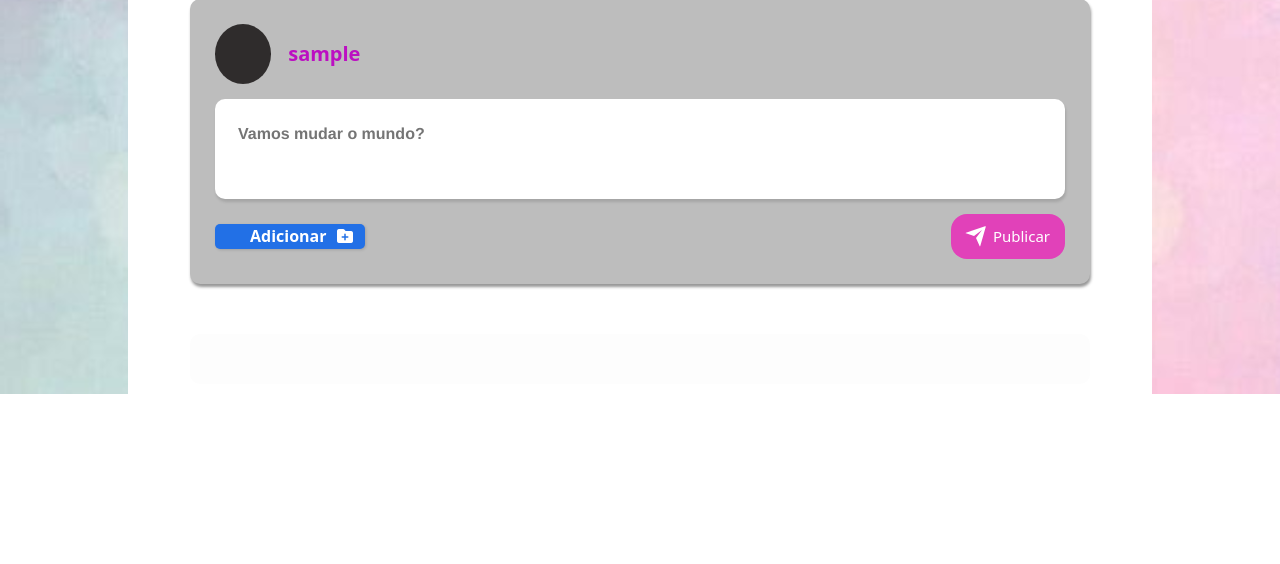
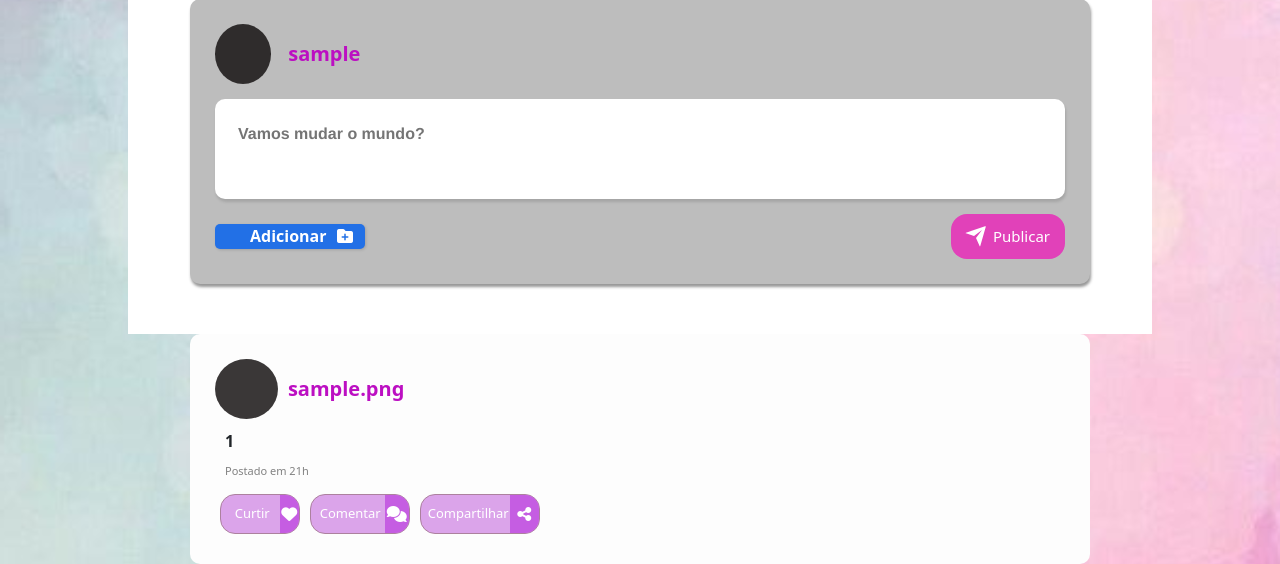
Before and after one commit to peludo99/Mapeando-o-Bem, a PHP site: page /views/tela_inicial.php in a window 1280 px wide. Shown: the part 4088-4652 px from the top of the page. Before the commit the page ends 4482 px from the top, so only its background shows below. Run offline with PHP 8.4, Linux system fonts and the light colour scheme; the visitor is signed in with stand-in values (Sample User, id 1); tables that the repository leaves empty or names only in its code hold one stand-in row (values such as "Sample post"); some libraries are stand-ins or nearby versions.

Commit message:
vida boa essa

```diff
--- a/controllers/funcoes.php
+++ b/controllers/funcoes.php
@@ -14,7 +14,9 @@
 
 
     return $conexao->BuscarDadosSenha($email, $senha);
-}
+};
+
+
 
 function Buscardadosdecadastro($email)
 {
@@ -25,7 +27,9 @@
 
         return $conexao->BuscarDados($email);
     }
-}
+};
+
+
 
 function CadastrarUsuarios($nome, $email, $senha)
 {
@@ -36,4 +40,113 @@
 
         return true;
     }
-}
+};
+
+
+function AdicionarPost($conteudo, $file, $email)
+{
+    global $conexao;
+
+    if ($conexao->addPost($conteudo, $file, $email)) {
+
+        return true;
+    }
+};
+
+
+function Exibirposts()
+{
+    global $conexao;
+    $resultado = $conexao->Buscarpost();
+
+    return   $resultado;
+};
+
+function Telainicial($post_user,$post)
+{
+    echo "<ul class='Post' id='posts'>";
+    echo "<div class='infoUser'>";
+    echo " <div class='imgUser'>";
+
+    echo "  </div>";
+    echo "  <Strong class='nomeUser'>" .$post_user. "</Strong>";
+
+    echo " </div>";
+
+    echo " <li class='formPostA'>";
+    echo " <stron>" . $post. "";
+    echo "  </stron>";
+    echo "  <div class='hora'>";
+
+    echo "     <hora> Postado em 21h</hora>";
+    echo " </div>";
+    echo "<div class='iconsAndButton'>";
+    echo "<div class='btnpost'>";
+    echo " <button type='button' class='share-button'>";
+    echo " <span class='button__text'>Curtir</span>";
+    echo "  <span class='button__icon'>";
+
+    echo " <i class='fa-solid fa-heart'></i>";
+    echo "  </span>";
+    echo " </button>";
+    echo " <button style='width: 100px;' type='button' class='share-button'>";
+    echo " <span class='button__text'>Comentar</span>";
+    echo " <span class='button__icon'>";
+
+    echo " <i class='fa-solid fa-comments'></i>";
+    echo "  </span>";
+    echo "  </button>";
+    echo " <button style='width: 120px;' type='button' class='share-button'>";
+    echo " <span class='button__text'>Compartilhar</span>   ";
+    echo "<span class='button__icon'>";
+
+    echo " <i class='fa-solid fa-share-nodes'></i>";
+    echo " </span>";
+    echo " </button>";
+
+    echo " </div>";
+
+
+    echo "  </div>";
+    echo "  </li>";
+    echo "</ul>";
+
+};
+
+
+
+
+function quantidadedeposts()
+{
+    $todos = Exibirposts();
+    $dados = array();
+
+    for ($i = 0; count($todos) > $i; $i++) {
+
+        foreach ($todos[$i] as $conteudo) {
+            $dados[] = $conteudo;
+
+
+        }
+    }
+
+    $quantidadedeposts = count($dados);
+
+    return $quantidadedeposts/4;
+};
+
+
+
+//  $files_post[] = (($i * 4) - 2) - 1;
+//
+//  $id_post[] = (($i * 4)) - 1;
+
+
+// $files_post = array();
+// $email_post = array();
+// $id_post = array();
+
+
+
+
+?>
--- a/models/conexao.php
+++ b/models/conexao.php
@@ -95,18 +95,31 @@
         return $res;
     }
 
-    function addPost($conteudo){
+    function addPost($conteudo,$file,$email){
 
           // SE FALSO ADICIONA O CADASTRO DO USUARIO AO BANCO
-          $comando = $this->pdo->prepare("INSERT INTO  publicaçoes(conteudo) VALUES(:c)");
-
+          $comando = $this->pdo->prepare("INSERT INTO  publi(conteudo,files,email_user) VALUES(:c, :f, :e)");
           $comando->bindValue(":c", "$conteudo");
-
+          $comando->bindValue(":f", "$file");
+          $comando->bindValue(":e", "$email");
           // EXECUTA OS COMANDOS
           $comando->execute();
-          Mensagem("Publicado", "success");
           // RETORNA VERDADEIRO
           return true;
+
+    }
+
+
+
+
+    function Buscarpost(){
+
+        $cmd = $this->pdo->prepare("SELECT * FROM publi");
+        $cmd->execute();
+        $resultado = $cmd->fetchAll(PDO::FETCH_ASSOC);
+
+        return $resultado;
+
 
     }
 }
--- a/views/js/FormPost.js
+++ /dev/null
@@ -1,139 +0,0 @@
-class FormPost {
-
-    constructor(idformpost, idtextearea, idulpost) {
-        this.form = document.getElementById(idformpost);
-        this.textarea = document.getElementById(idtextearea);
-        this.ulpost = document.getElementById(idulpost);
-
-        this.addSubmit();
-
-    }
-
-    onSubmit(func) {
-        this.form.addEventListener('submit', func);
-    }
-
-    formvalidate(value) {
-        if (value == '' || value == null || value == undefined || value.length < 3) {
-            return false;
-        }
-
-        else {
-            return true;
-        }
-    }
-
-
-    gettime() {
-        const time = new Date();
-        const day = time.getDate();
-        const mes = time.getMonth();
-        const ano = time.getFullYear();
-        const hour = time.getHours();
-        const minutes = time.getMinutes();
-
-        return `${day}/${mes}/${ano} | ${hour}h ${minutes}m`;
-    }
-
-    addSubmit() {
-        const handleSubmit = (event) => {
-            event.preventDefault();
-
-
-            if (this.formvalidate(this.textarea.value)) {
-
-                const newpost = document.createElement('div');
-                const time = this.gettime();
-
-                newpost.classList.add('mainpost');
-                newpost.innerHTML = `
-                <ul class="Post" id="posts">
-                    <div class="infoUser">
-                        <div class="imgUser">
-
-                        </div>
-                        <Strong class="nomeUser">Cauan abraao</Strong>
-
-                    </div>
-
-                    <li class="formPostA">
-                        <stron>
-                        ${this.textarea.value}
-                        </stron>
-                        <div class="hora">
-
-                            <hora> Postado em ${time}</hora>
-                        </div>
-                        <div class="iconsAndButton">
-                            <div class="btnpost">
-                                <button type="button" class="share-button">
-                                    <span class="button__text">Curtir</span>
-                                    <span class="button__icon">
-
-                                        <i class="fa-solid fa-heart"></i>
-                                    </span>
-                                </button>
-                                <button style="width: 100px;" type="button" class="share-button">
-                                    <span class="button__text">Comentar</span>
-                                    <span class="button__icon">
-
-                                        <i class="fa-solid fa-comments"></i>
-                                    </span>
-                                </button>
-                                <button style="width: 120px;" type="button" class="share-button">
-                                    <span class="button__text">Compartilhar</span>
-                                    <span class="button__icon">
-
-                                        <i class="fa-solid fa-share-nodes"></i>
-                                    </span>
-                                </button>
-
-                            </div>
-
-
-                        </div>
-                    </li>
-                </ul>
-             </div>
-
-
-
-
-
-
-                `;
-
-                this.ulpost.append(newpost);
-                this.textarea.value = '';
-
-
-
-            }
-
-            else {
-                alert('Envio negado!');
-            }
-
-
-
-        }
-
-        this.onSubmit(handleSubmit);
-
-
-    }
-
-
-
-
-
-}
-
-
-
-const postForm = new FormPost('idformpost', 'idtextarea', 'posts');
-
-
-
-
-// mandar para o php
--- a/views/tela_inicial.php
+++ b/views/tela_inicial.php
@@ -1,7 +1,17 @@
 <?php
 
+require_once('../controllers/funcoes.php');
 session_start();
 $nomeusuario = $_SESSION['user'];
+$email = $_SESSION['email'];
+
+if (isset($_POST['textarea'])) {
+
+    $conteudo = $_POST['textarea'];
+    $file = '';
+    if (AdicionarPost($conteudo, $file, $email)) {
+    }
+}
 
 ?>
 
@@ -101,7 +111,6 @@
 
 
     <style>
-
         /* ------------- BARRA DE NAVEG ------------- */
 
         .logo {
@@ -219,6 +228,7 @@
             margin: 80px;
 
         }
+
         .card {
             border-radius: 8%;
             background-color: #00d9ff15;
@@ -311,7 +321,8 @@
                 <div class="textoEsquerdo">
                     <h1>Gostaria de ser <strong>Voluntário?</strong></h1><br>
                     <h2>Em nossa plataforma você pode se <strong>conectar</strong> com diversas <i>ONGs</i> e escolher a atividade que mais <u>tem a ver com você</u>!</h2>
-                    <br><h2>Veja em tempo real as atividades disponíveis em sua região:</h2>
+                    <br>
+                    <h2>Veja em tempo real as atividades disponíveis em sua região:</h2>
                 </div>
             </div>
 
@@ -419,7 +430,9 @@
                     <h6>Focamos em ampliar o contato das Casas de Apoio com o público, tornando-as mais acessíveis e mais evidentes para pessoas que buscam desenvolver o voluntariado.</h6>
                     <h6>Utilize os recursos disponíveis em nossa plataforma para encontrar facilmente a casa de apoio mais próxima de você. Saiba exatamente como ajudar.</h6>
                     <h6>Você é o gestor de uma casa de apoio? com nossa plataforma será possível alcançar um público maior de voluntários, além de conseguir elencar suas necessidades em tempo real. Torne claro para as pessoas de que maneira podem ajudar!</h6><br>
-                    <i><h4>Somos uma iniciativa de estudantes da instituição de ensino ETE Ginásio Pernambucano, de Recife/PE.</h4></i>
+                    <i>
+                        <h4>Somos uma iniciativa de estudantes da instituição de ensino ETE Ginásio Pernambucano, de Recife/PE.</h4>
+                    </i>
                 </div>
             </div>
         </div>
@@ -427,7 +440,7 @@
         <div class="container" id="anchor-voluntario">
             <div class="row">
                 <div class="col-12" id="anchor">
-                    <h3 class="main-title" >O que é ser voluntário</h3>
+                    <h3 class="main-title">O que é ser voluntário</h3>
                 </div>
                 <div class="main-title-linha">
 
@@ -527,52 +540,42 @@
                 </div>
             </main>
         </div>
-
-
-
-
-
-
-        <div class="mainpost">
-            <!-- formulario de envio -->
-            <ul class="Post" id="posts">
-
-            </ul>
     </div>
 
 
 
-
-
-
-    </div>
-
     <?php
 
+    $quantidadedepost = quantidadedeposts();
+    $conteudo_post = array();
+    $files_post = array();
+    $email_post = array();
+    $id_post = array();
 
-    require_once '../controllers/funcoes.php';
+    for ($i = 1; $quantidadedepost + 1 > $i; $i++) {
+        $conteudo_post[] = (($i * 4) - 3) - 1;
+        $files_post[] = (($i * 4) - 2) - 1;
+        $email_post[] = (($i * 4) - 1) - 1;
+        $id_post[] = (($i * 4)) - 1;
+    }
 
+    $post_one = Exibirposts();
+    $post_supremo = array();
+    $post_ultra = array();
+    foreach ($post_one as $post) {
+        $post_supremo[] = $post;
+    }
+    for ($i = 0; $i < quantidadedeposts(); $i++) {
 
-    if (isset($_POST['textarea'])) {
-
-        $conteudo = $_POST['textarea'];
-        if ($p->addPost($conteudo)) {
-
-            echo "foi";
-        } else {
-            echo "erro";
+        foreach ($post_supremo[$i] as $elemento) {
+            $post_ultra[] = $elemento;
         }
     }
+    for ($i = 0; $i < count($conteudo_post); $i++) {
 
-
-
-
-
+        Telainicial($post_ultra[$email_post[$i]], $post_ultra[$conteudo_post[$i]]);
+    }
     ?>
-
-
-
-
     <!-- Optional JavaScript; choose one of the two! -->
 
     <!-- Option 1: jQuery and Bootstrap Bundle (includes Popper) -->
```
Lines whose indentation alone changed are shown as unchanged.
